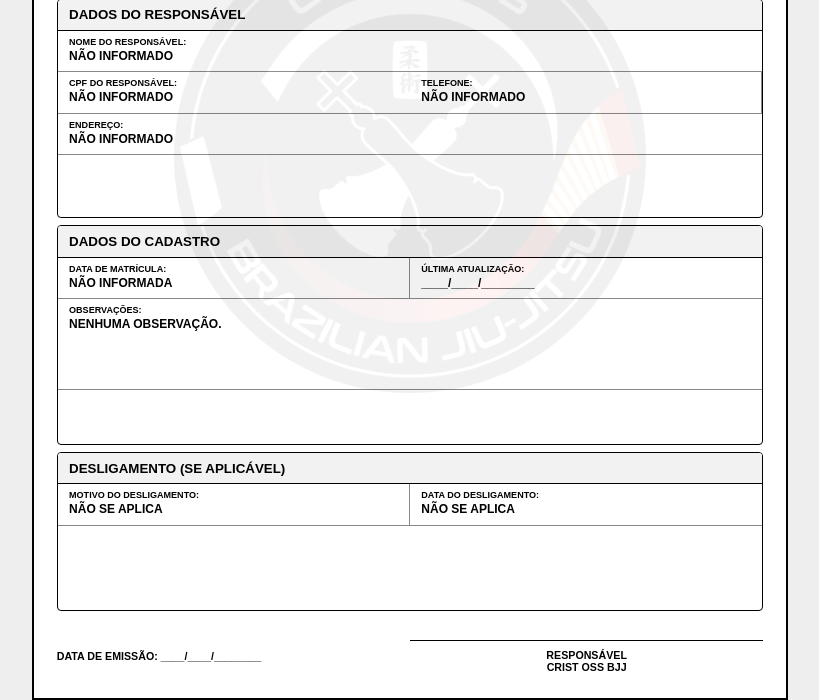
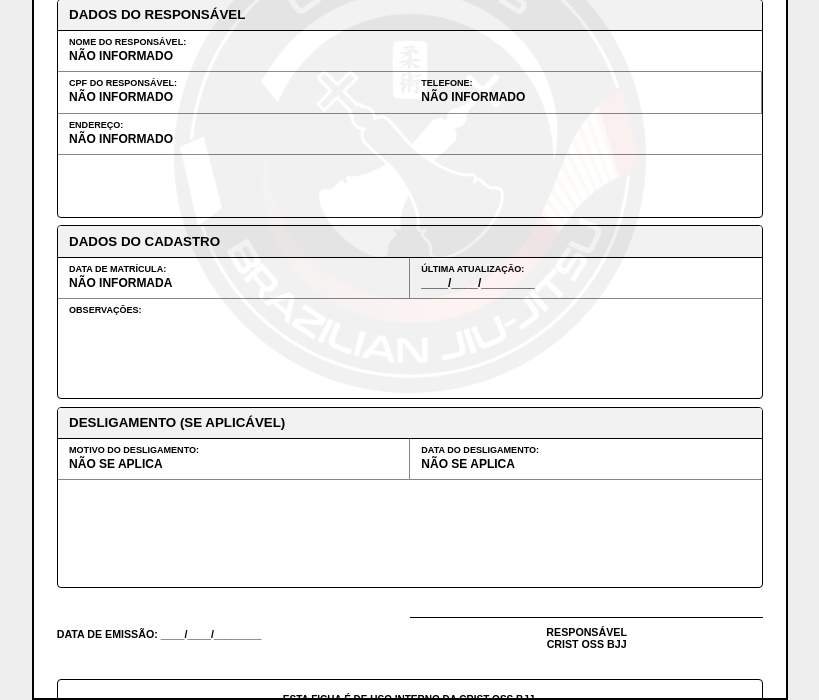
Before and after one commit to Irodg/certificados-web, a Flask app: template templates/ficha_aluno.html in a window 1280 px wide. Shown: the part 460-1160 px from the top of the page, without its empty margins (230-1049 px from the left). Run offline with Flask 3, Linux system fonts and the light colour scheme; the template is opened without the code that fills it, so the values that code supplies are empty.

Commit message:
Update ficha_aluno.html

```diff
--- a/templates/ficha_aluno.html
+++ b/templates/ficha_aluno.html
@@ -54,8 +54,15 @@ body{
     position:relative;
     overflow:hidden;
     display:grid;
-    grid-template-rows:23mm 68mm 58mm 58mm 42mm 20mm 14mm;
-    gap:2mm;
+    grid-template-rows:
+        23mm
+        68mm
+        58mm
+        46mm
+        48mm
+        20mm
+        14mm;
+        gap:2mm;
 }
 
 .ficha::before{
@@ -161,7 +168,8 @@ body{
 }
 
 .obs{
-    min-height:24mm;
+    min-height:18mm;
+    border-bottom:none !important;
 }
 
 .rodape{
@@ -321,7 +329,12 @@ body{
 
         <div class="campo campo-full obs">
             <div class="label">OBSERVAÇÕES:</div>
-            <div class="valor">{{ aluno[14] or 'NENHUMA OBSERVAÇÃO.' }}</div>
+
+            {% if aluno[14] %}
+                <div class="valor">{{ aluno[14] }}</div>
+            {% endif %}
+
+            <div style="height:22mm;"></div>
         </div>
     </div>
 </div>
```
